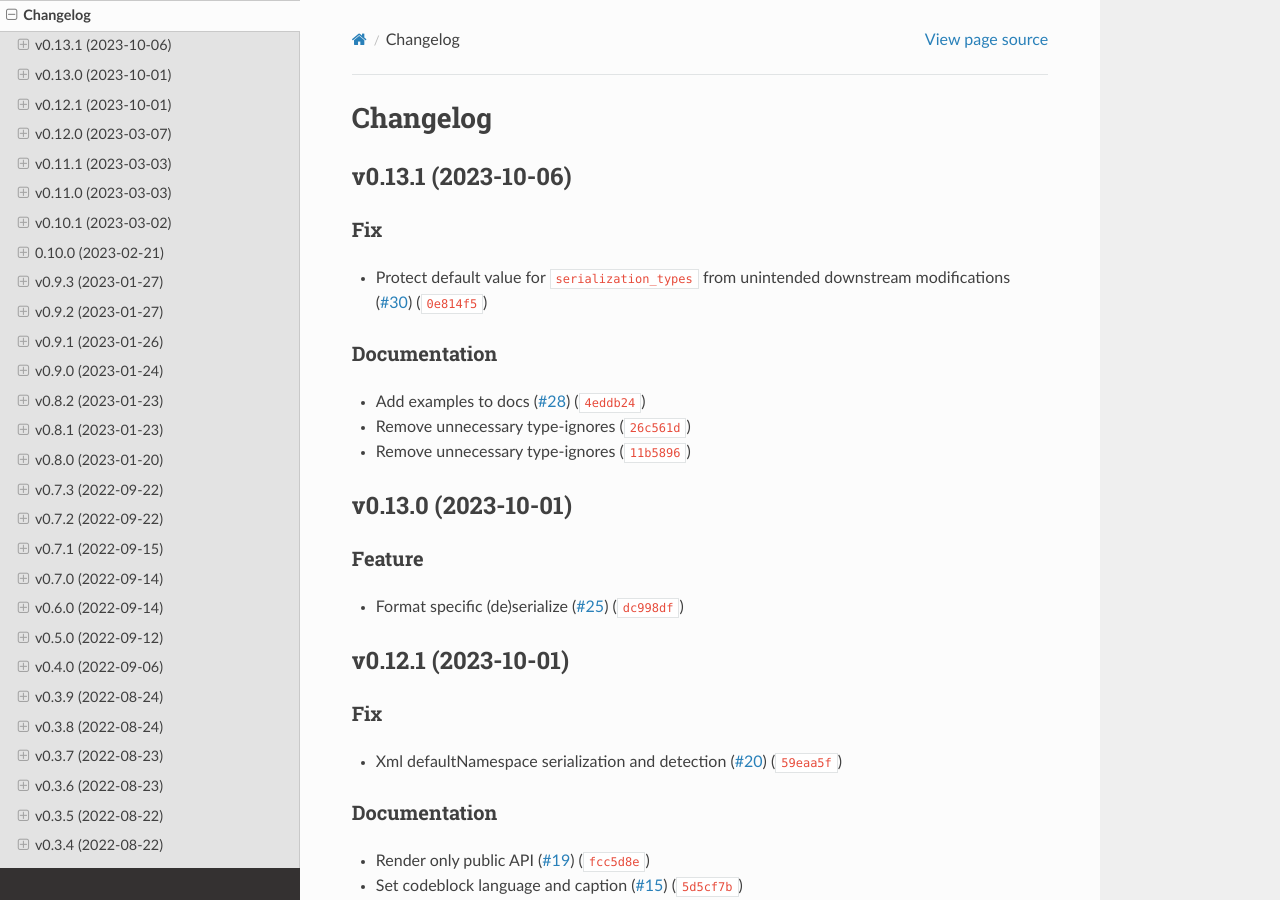
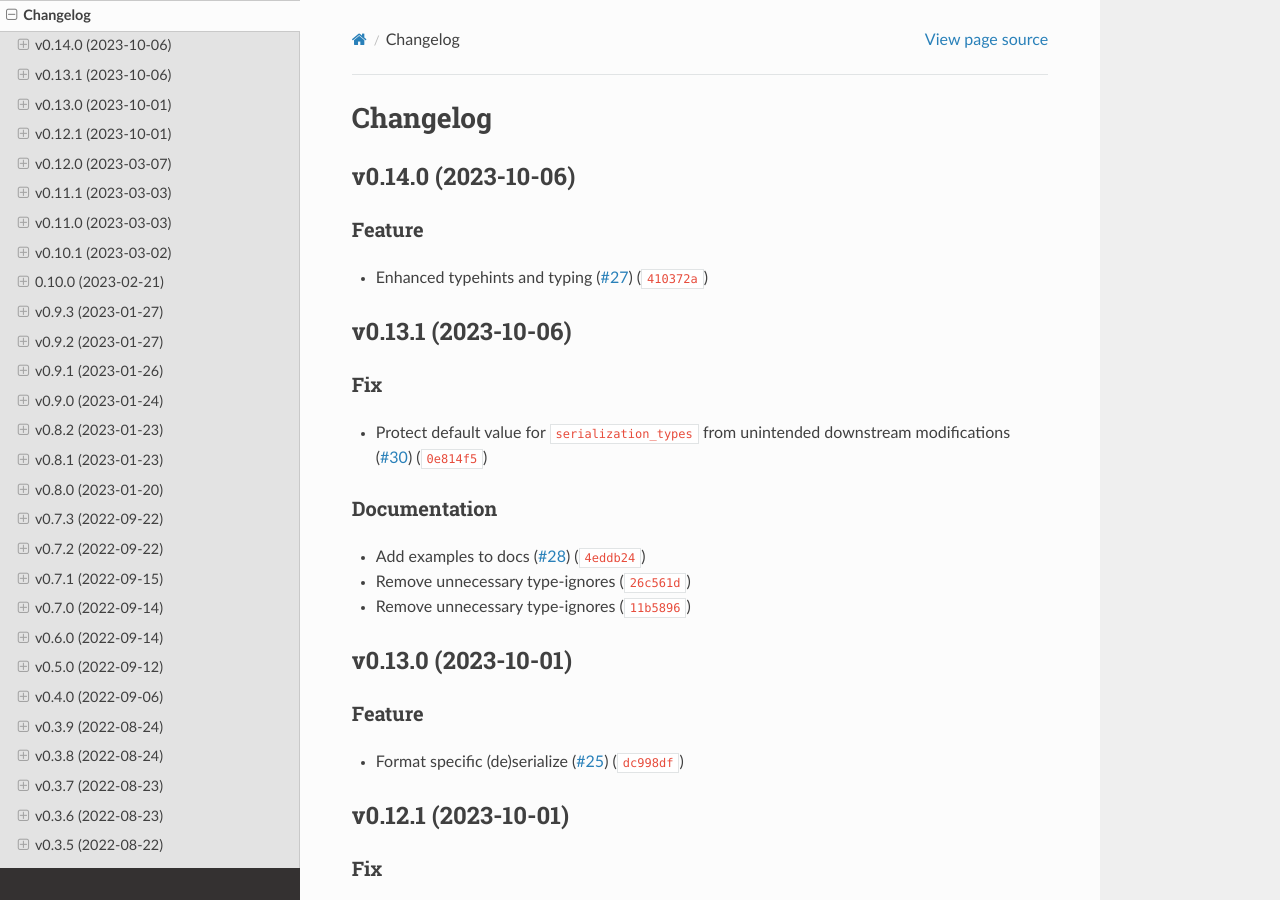
Before and after one commit to madpah/serializable, a Sphinx documentation site: the page built from docs/changelog.rst, in a window 1280 px wide and 900 px high. Built offline with Sphinx 7.4.7 and the Read the Docs theme 2.0.0, drawn with Linux system fonts in a browser that asks for light colours.

Commit message:
0.14.0
chore(release): 0.14.0

Automatically generated by python-semantic-release

```diff
--- a/CHANGELOG.md
+++ b/CHANGELOG.md
@@ -1,6 +1,12 @@
 # Changelog
 
 <!--next-version-placeholder-->
+
+## v0.14.0 (2023-10-06)
+
+### Feature
+
+* Enhanced typehints and typing ([#27](https://github.com/madpah/serializable/issues/27)) ([`410372a`](https://github.com/madpah/serializable/commit/410372a0fa2713c5a36d790f08d2d4b52a6a187c))
 
 ## v0.13.1 (2023-10-06)
 
--- a/docs/conf.py
+++ b/docs/conf.py
@@ -25,7 +25,7 @@ author = 'Paul Horton'
 
 # The full version, including alpha/beta/rc tags
 # !! version is managed by semantic_release
-release = '0.13.1'
+release = '0.14.0'
 
 # -- General configuration ---------------------------------------------------
 
--- a/pyproject.toml
+++ b/pyproject.toml
@@ -1,6 +1,6 @@
 [tool.poetry]
 name = "py-serializable"
-version = "0.13.1"
+version = "0.14.0"
 description = "Library for serializing and deserializing Python Objects to and from JSON and XML."
 authors = ["Paul Horton <paul.horton@owasp.org>"]
 maintainers = ["Paul Horton <paul.horton@owasp.org>"]
--- a/serializable/__init__.py
+++ b/serializable/__init__.py
@@ -52,7 +52,7 @@ import typing  # noqa: F401 # isort: skip
 
 # !! version is managed by semantic_release
 # do not use typing here, or else `semantic_release` might have issues finding the variable
-__version__ = '0.13.1'
+__version__ = '0.14.0'
 
 logger = logging.getLogger('serializable')
 logger.setLevel(logging.INFO)
```
